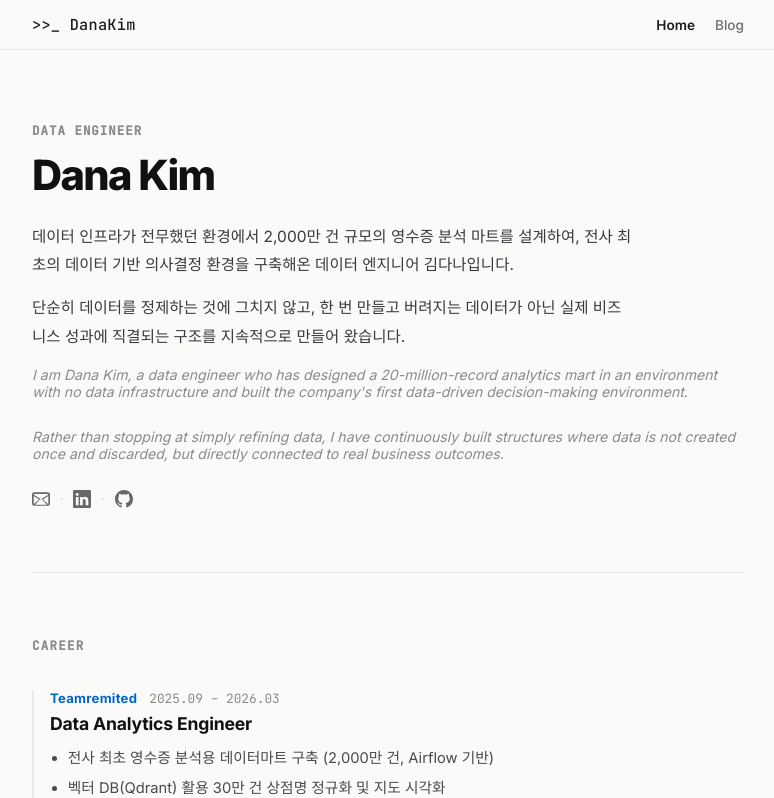
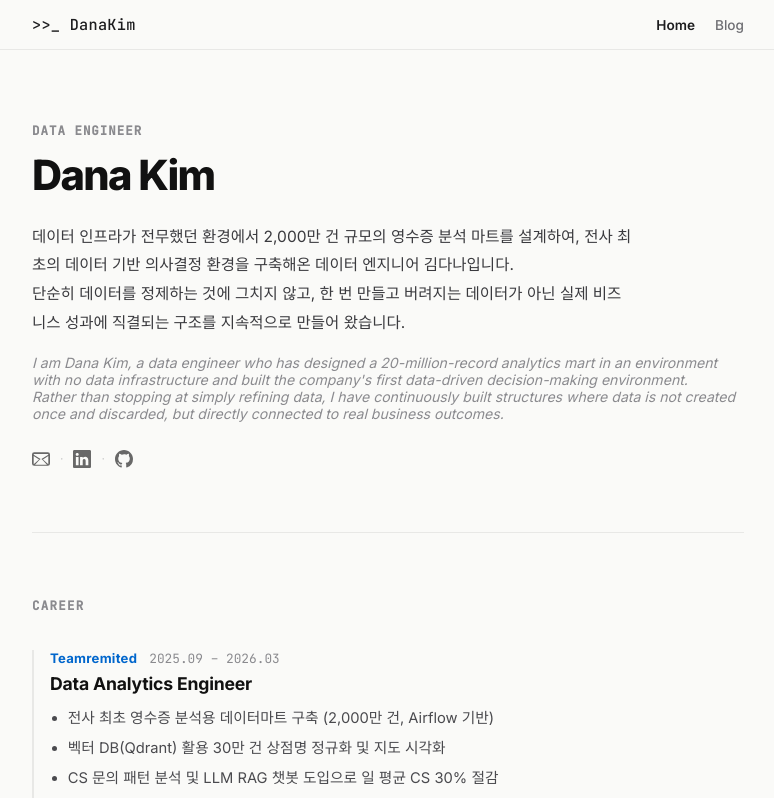
Before and after one commit to danakkii/dev-blog, a Nuxt app: page / in a window 1280 px wide. Shown: the top 798 px of the page, without its empty margins (252-1026 px from the left). Built offline with nearby package versions, Linux system fonts and the light colour scheme; no server answers; the database is empty.

Commit message:
feat:about line

```diff
--- a/app/pages/index.vue
+++ b/app/pages/index.vue
@@ -315,20 +315,24 @@ onMounted(async () => {
   font-size: 0.97rem;
   color: #3a3a3e;
   line-height: 1.85;
-  margin: 0 0 14px 0;
+  margin: 0;
   max-width: 600px;
 }
 .about-bio-ko {
   font-size: 0.88rem;
   color: #8a8a8e;
   font-style: italic;
-  margin: 0 0 28px 0;
+  margin: 0;
+}
+.about-bio + .about-bio-ko {
+  margin-top: 16px;
 }
 .social-row {
   display: flex;
   align-items: center;
   gap: 10px;
   flex-wrap: wrap;
+  margin-top: 28px;
 }
 .social-link {
   display: inline-flex;
```
